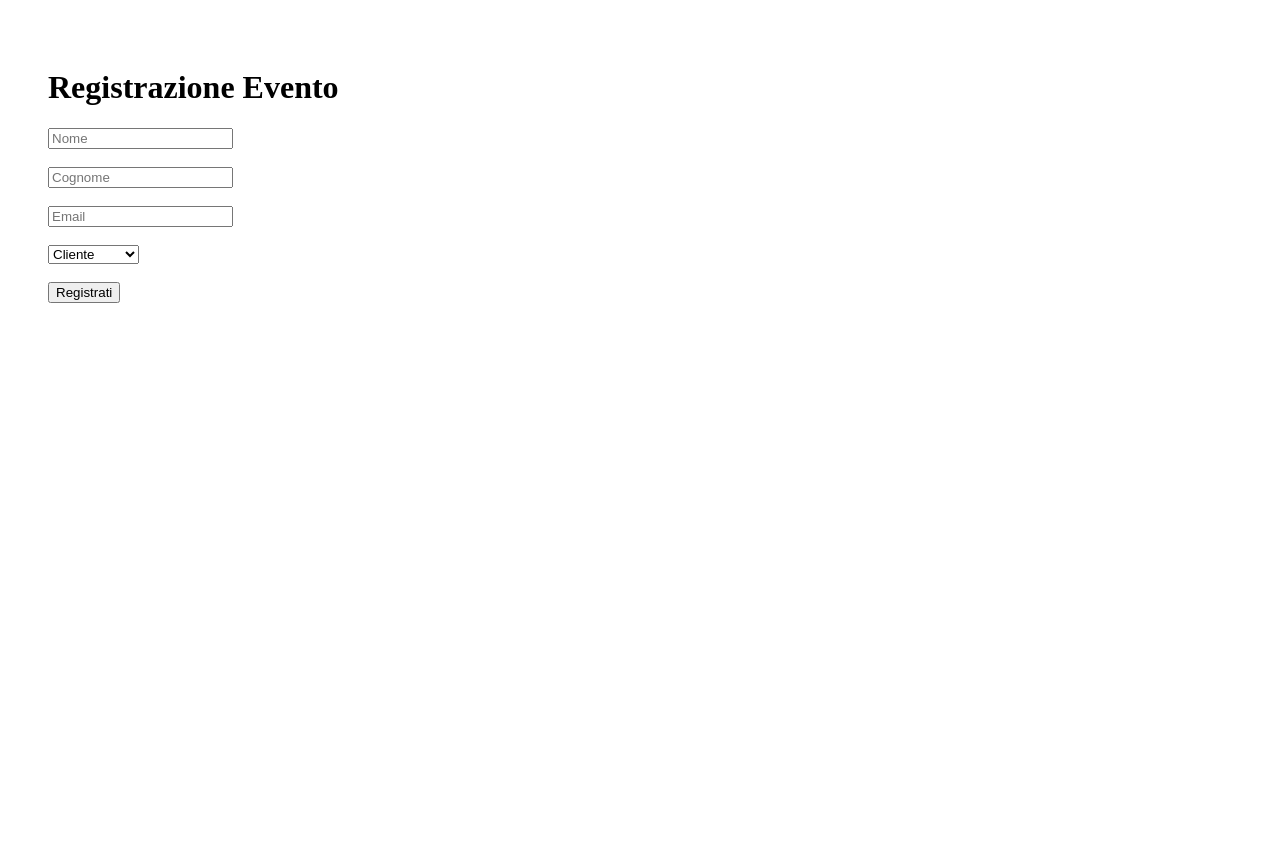
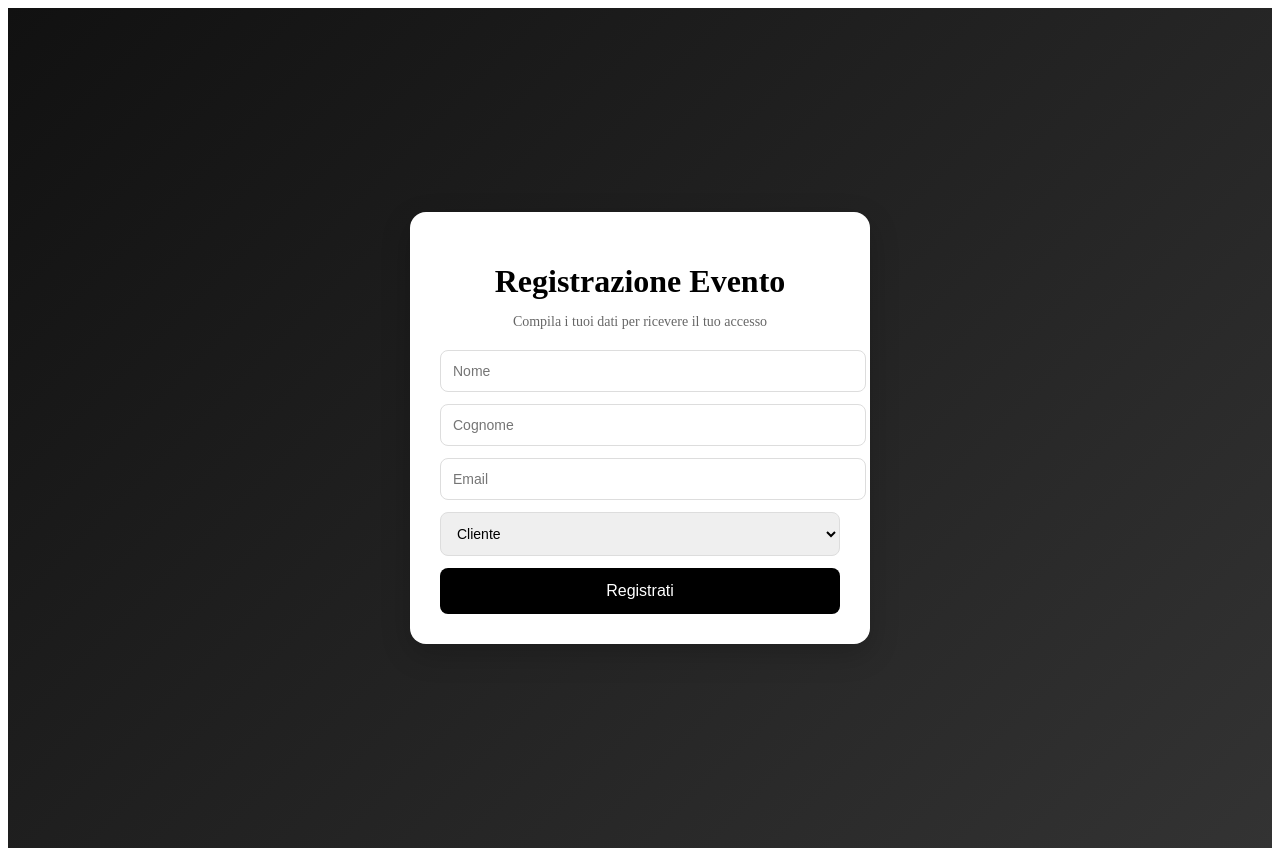
Before and after one commit to raffella-em-company/evento-30, a React (Vite) app: page /iscriviti in a window 1280 px wide. Before the commit the page ends 800 px from the top, so only its background shows below. Built offline with nearby package versions, Linux system fonts and the light colour scheme.

Commit message:
Update Iscriviti.jsx

```diff
--- a/src/pages/Iscriviti.jsx
+++ b/src/pages/Iscriviti.jsx
@@ -1,5 +1,9 @@
 import { useState } from "react";
-import { creaInvitato, esisteEmail, getInvitatoByEmail } from "../services/invitati";
+import {
+  creaInvitato,
+  esisteEmail,
+  getInvitatoByEmail,
+} from "../services/invitati";
 
 function Iscriviti() {
   const [form, setForm] = useState({
@@ -14,11 +18,7 @@ function Iscriviti() {
 
   function handleChange(e) {
     const { name, value } = e.target;
-
-    setForm((prev) => ({
-      ...prev,
-      [name]: value,
-    }));
+    setForm((prev) => ({ ...prev, [name]: value }));
   }
 
   async function handleSubmit(e) {
@@ -37,7 +37,6 @@ function Iscriviti() {
 
     if (esistente) {
       const { data } = await getInvitatoByEmail(emailPulita);
-
       setInvitato(data);
       setLoading(false);
       return;
@@ -59,53 +58,131 @@ function Iscriviti() {
     setLoading(false);
   }
 
+  // 🎟️ DOPO REGISTRAZIONE
   if (invitato) {
     const link = `https://evento-30.vercel.app/e/${invitato.codice}`;
 
     return (
-      <div style={{ padding: 40, textAlign: "center" }}>
-        <h1>Registrazione completata</h1>
+      <div style={wrap}>
+        <div style={card}>
+          <h1 style={title}>Registrazione completata</h1>
 
-        <p>{invitato.nome}</p>
+          <p style={subtitle}>{invitato.nome}</p>
 
           <img
-          src={`https://api.qrserver.com/v1/create-qr-code/?size=200x200&data=${link}`}
+            style={{ margin: "20px 0" }}
+            src={`https://api.qrserver.com/v1/create-qr-code/?size=220x220&data=${link}`}
             alt="QR"
           />
 
-        <p>Mostra questo codice all’ingresso</p>
+          <p style={{ fontSize: 14, opacity: 0.7 }}>
+            Mostra questo QR all’ingresso
+          </p>
+        </div>
       </div>
     );
   }
 
+  // 📝 FORM
   return (
-    <div style={{ padding: 40 }}>
-      <h1>Registrazione Evento</h1>
+    <div style={wrap}>
+      <div style={card}>
+        <h1 style={title}>Registrazione Evento</h1>
+        <p style={subtitle}>
+          Compila i tuoi dati per ricevere il tuo accesso
+        </p>
 
-      <form onSubmit={handleSubmit}>
-        <input name="nome" placeholder="Nome" onChange={handleChange} required />
-        <br /><br />
+        <form onSubmit={handleSubmit} style={{ marginTop: 20 }}>
+          <input
+            name="nome"
+            placeholder="Nome"
+            onChange={handleChange}
+            style={input}
+            required
+          />
 
-        <input name="cognome" placeholder="Cognome" onChange={handleChange} required />
-        <br /><br />
+          <input
+            name="cognome"
+            placeholder="Cognome"
+            onChange={handleChange}
+            style={input}
+            required
+          />
 
-        <input name="email" type="email" placeholder="Email" onChange={handleChange} required />
-        <br /><br />
+          <input
+            name="email"
+            type="email"
+            placeholder="Email"
+            onChange={handleChange}
+            style={input}
+            required
+          />
 
-        <select name="tipo" onChange={handleChange}>
+          <select name="tipo" onChange={handleChange} style={input}>
             <option value="cliente">Cliente</option>
             <option value="fornitore">Fornitore</option>
             <option value="dipendente">Dipendente</option>
           </select>
 
-        <br /><br />
-
-        <button type="submit" disabled={loading}>
+          <button type="submit" disabled={loading} style={button}>
             {loading ? "Invio..." : "Registrati"}
           </button>
         </form>
+      </div>
     </div>
   );
 }
 
 export default Iscriviti;
+
+//
+// 🎨 STILI
+//
+
+const wrap = {
+  minHeight: "100vh",
+  background: "linear-gradient(135deg, #111, #333)",
+  display: "flex",
+  alignItems: "center",
+  justifyContent: "center",
+  padding: 20,
+};
+
+const card = {
+  background: "white",
+  padding: 30,
+  borderRadius: 16,
+  width: "100%",
+  maxWidth: 400,
+  boxShadow: "0 10px 30px rgba(0,0,0,0.2)",
+  textAlign: "center",
+};
+
+const title = {
+  marginBottom: 10,
+};
+
+const subtitle = {
+  fontSize: 14,
+  opacity: 0.6,
+};
+
+const input = {
+  width: "100%",
+  padding: 12,
+  marginBottom: 12,
+  borderRadius: 8,
+  border: "1px solid #ddd",
+  fontSize: 14,
+};
+
+const button = {
+  width: "100%",
+  padding: 14,
+  background: "#000",
+  color: "white",
+  border: "none",
+  borderRadius: 8,
+  fontSize: 16,
+  cursor: "pointer",
+};
```
Lines whose indentation alone changed are shown as unchanged.
